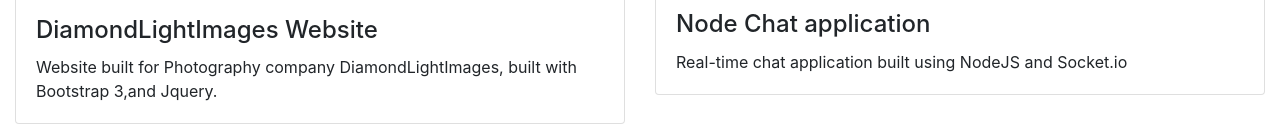
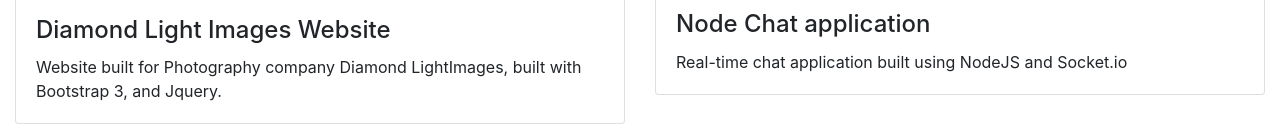
Before and after one commit to CrownClown00/CrownClown00.github.io, a website: page docs/index.html in a window 1280 px wide. Shown: the part 1457-1595 px from the top of the page. Drawn offline with Linux system fonts and the light colour scheme.

Commit message:
Added spaces

```diff
--- a/docs/index.html
+++ b/docs/index.html
@@ -67,8 +67,8 @@
           <a href="http://diamondlightimages.com"><img class="card-img-top" src="./images/diamondlightimages.png" alt="Card image cap"></a>
 
           <div class="card-body">
-            <h4 class="card-title">DiamondLightImages Website</h4>
-            <p class="card-text">Website built for Photography company DiamondLightImages, built with Bootstrap 3,and Jquery.</p>
+            <h4 class="card-title">Diamond Light Images Website</h4>
+            <p class="card-text">Website built for Photography company Diamond LightImages, built with Bootstrap 3, and Jquery.</p>
 
           </div>
         </div>
```
